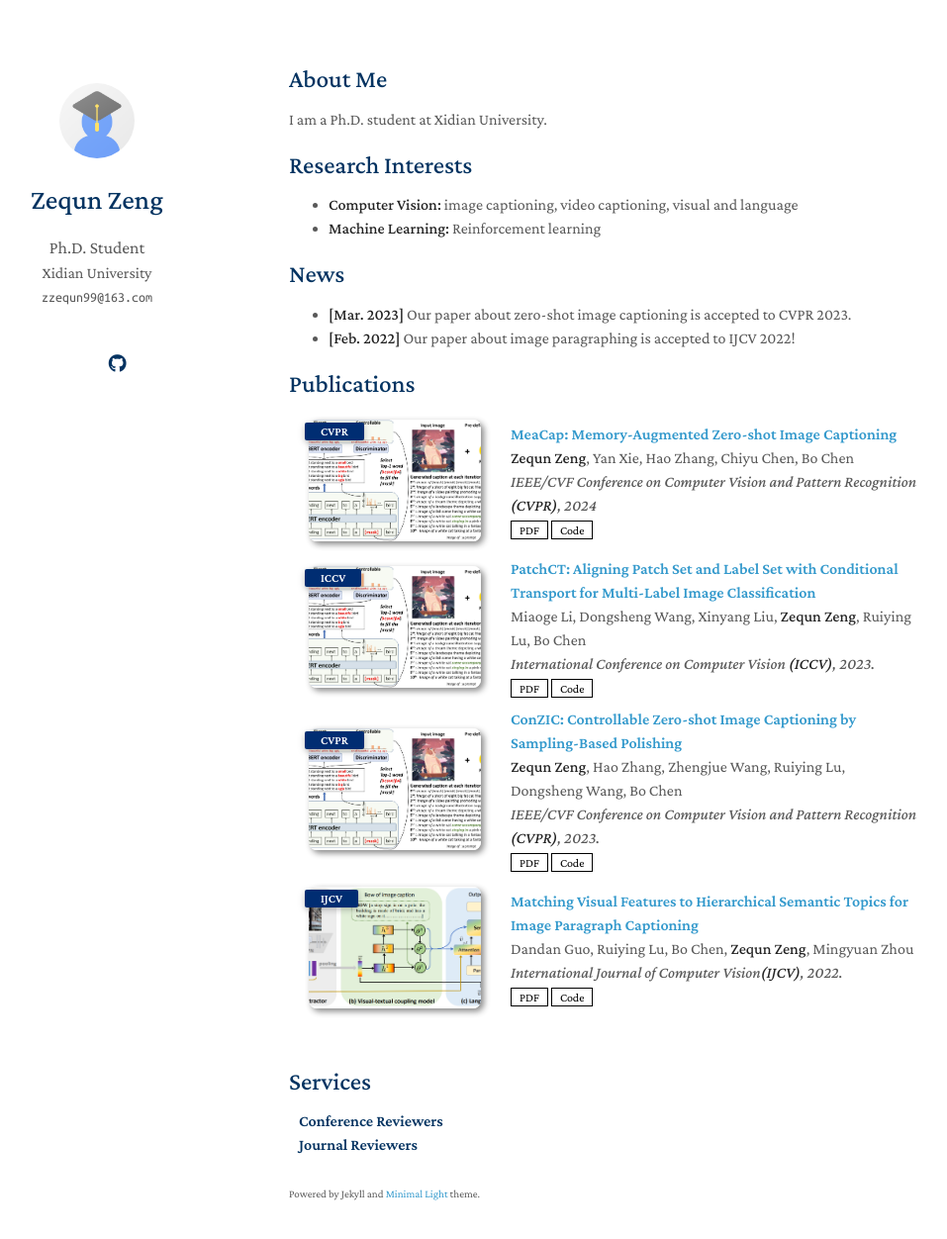
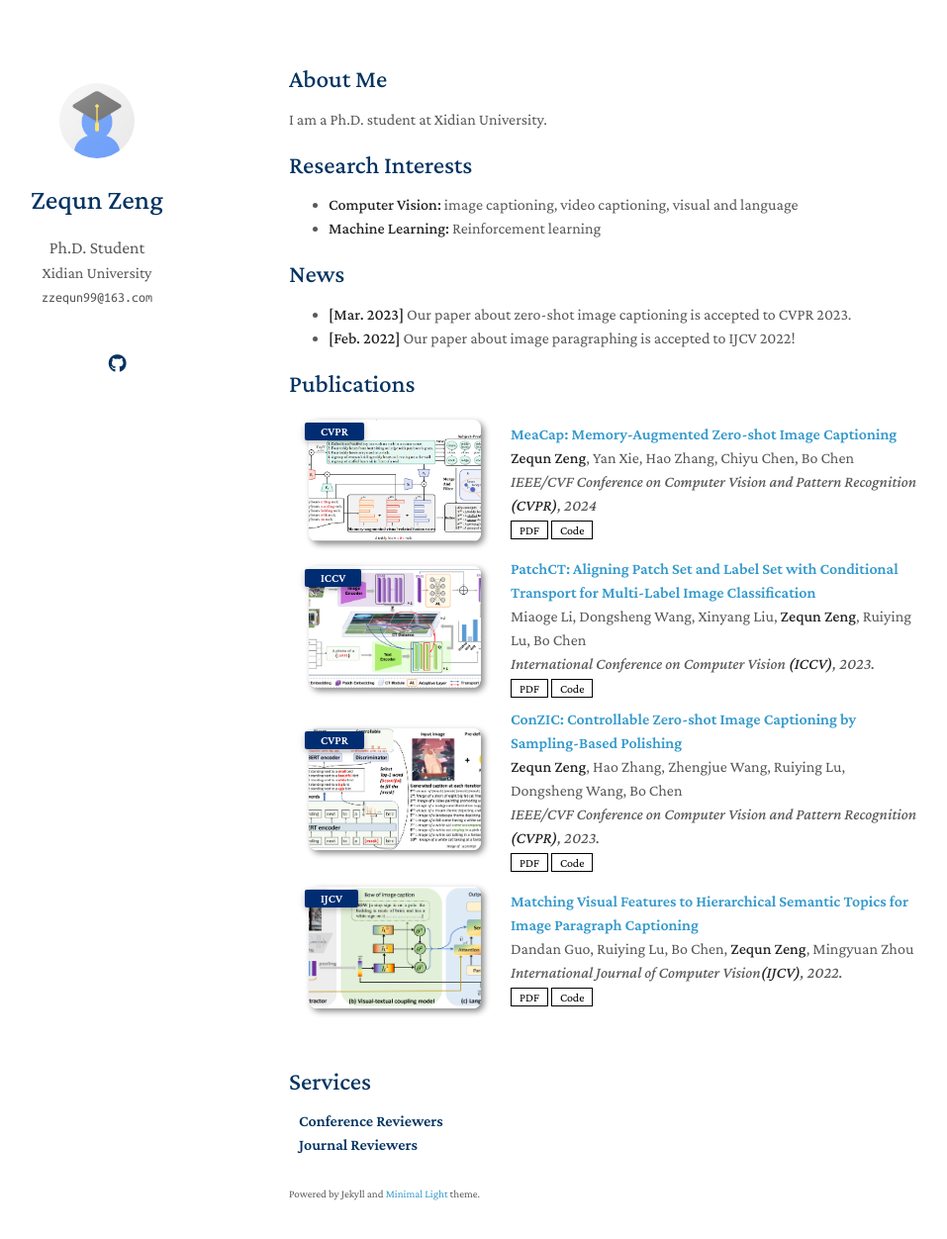
Before and after one commit to joeyz0z/joeyz0z.github.io, a Jekyll site: the page built from index.md, in a window 1280 px wide and 1287 px high. Shown: the top 1252 px of the window at 99% size, without its empty margins (178-1135 px from the left). Built offline with Jekyll 4.4.1, drawn with Linux system fonts in a browser that asks for light colours; nearby versions of some CDN libraries; a style sheet for code colours, icons or effects is not loaded; our own code applies the rules of GitHub Pages for plain Markdown files.

Commit message:
Update publications.md

```diff
--- a/_includes/publications.md
+++ b/_includes/publications.md
@@ -7,7 +7,7 @@
 <div class="pub-row">
 
   <div class="col-sm-3 abbr" style="position: relative;padding-right: 15px;padding-left: 15px;">
-    <img src="assets/img/ConZIC.jpg" class="teaser img-fluid z-depth-1">
+    <img src="assets/img/MeaCap.png" class="teaser img-fluid z-depth-1">
     <abbr class="badge">CVPR</abbr>
   </div>
 
@@ -27,7 +27,7 @@
 <div class="pub-row">
 
   <div class="col-sm-3 abbr" style="position: relative;padding-right: 15px;padding-left: 15px;">
-    <img src="assets/img/ConZIC.jpg" class="teaser img-fluid z-depth-1">
+    <img src="assets/img/PatchCT.png" class="teaser img-fluid z-depth-1">
     <abbr class="badge">ICCV</abbr>
   </div>
 
```
